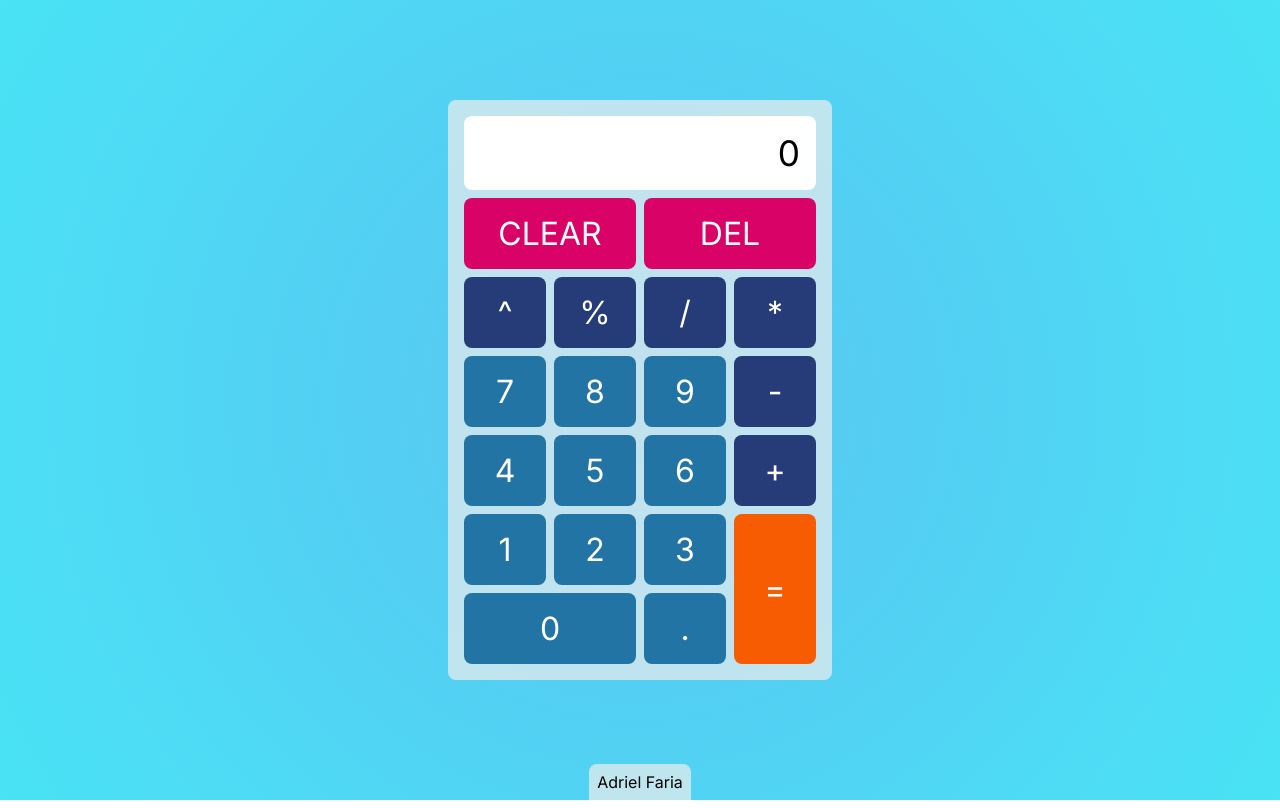
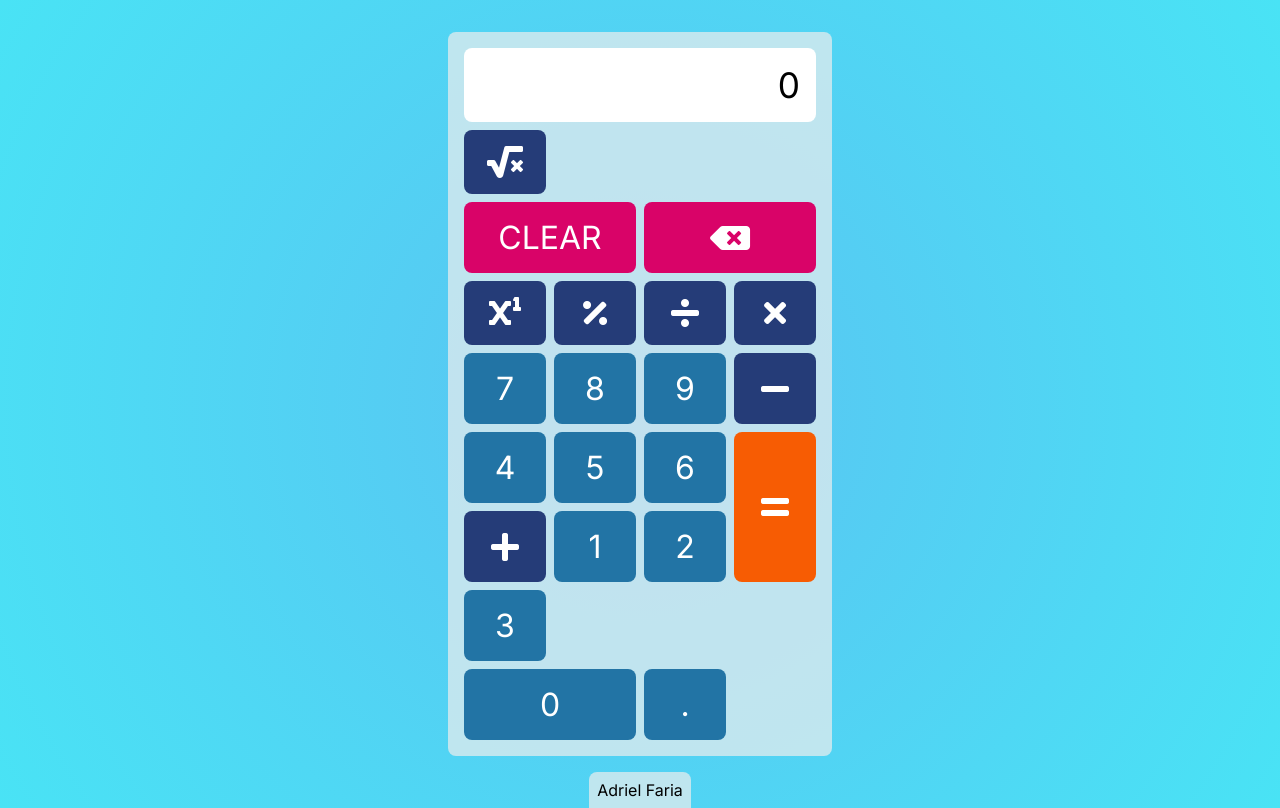
Before and after one commit to br-adriel/js-calculator, a plain HTML site: page index.html in a window 1280 px wide. Drawn offline with Linux system fonts and the light colour scheme.

Commit message:
Adiciona font awesome e operador raiz quadrada

```diff
--- a/index.html
+++ b/index.html
@@ -15,6 +15,14 @@
 
     <!-- CSS -->
     <link rel="stylesheet" href="style.css" />
+
+    <!-- Font Awesome -->
+    <link
+      rel="stylesheet"
+      href="https://use.fontawesome.com/releases/v5.15.4/css/all.css"
+      integrity="sha384-DyZ88mC6Up2uqS4h/KRgHuoeGwBcD4Ng9SiP4dIRy0EXTlnuz47vAwmeGwVChigm"
+      crossorigin="anonymous"
+    />
     <title>Calculadora</title>
   </head>
   <body>
@@ -22,26 +30,45 @@
       <section class="calculator">
         <p class="display" id="display">0</p>
         <div class="botoes">
+          <button class="operador" id="raiz">
+            <i class="fas fa-square-root-alt"></i>
+          </button>
           <button class="operador limpar" id="limpar">CLEAR</button>
-          <button class="operador limpar" id="del">DEL</button>
-          <button class="operador" id="potencia">^</button>
-          <button class="operador" id="porcento">%</button>
-          <button class="operador" id="dividir">/</button>
-          <button class="operador" id="vezes">*</button>
+          <button class="operador limpar" id="del">
+            <i class="fas fa-backspace"></i>
+          </button>
+          <button class="operador" id="potencia">
+            <i class="fas fa-superscript"></i>
+          </button>
+          <button class="operador" id="porcento">
+            <i class="fas fa-percentage"></i>
+          </button>
+          <button class="operador" id="dividir">
+            <i class="fas fa-divide"></i>
+          </button>
+          <button class="operador" id="vezes">
+            <i class="fas fa-times"></i>
+          </button>
           <button class="num" id="sete">7</button>
           <button class="num" id="oito">8</button>
           <button class="num" id="nove">9</button>
-          <button class="operador" id="menos">-</button>
+          <button class="operador" id="menos">
+            <i class="fas fa-minus"></i>
+          </button>
           <button class="num" id="quatro">4</button>
           <button class="num" id="cinco">5</button>
           <button class="num" id="seis">6</button>
-          <button class="operador" id="mais">+</button>
+          <button class="operador" id="mais">
+            <i class="fas fa-plus"></i>
+          </button>
           <button class="num" id="um">1</button>
           <button class="num" id="dois">2</button>
           <button class="num" id="tres">3</button>
           <button class="num" id="zero">0</button>
           <button class="num" id="ponto">.</button>
-          <button class="operador igual" id="igual">=</button>
+          <button class="operador igual" id="igual">
+            <i class="fas fa-equals"></i>
+          </button>
         </div>
       </section>
     </main>
```
